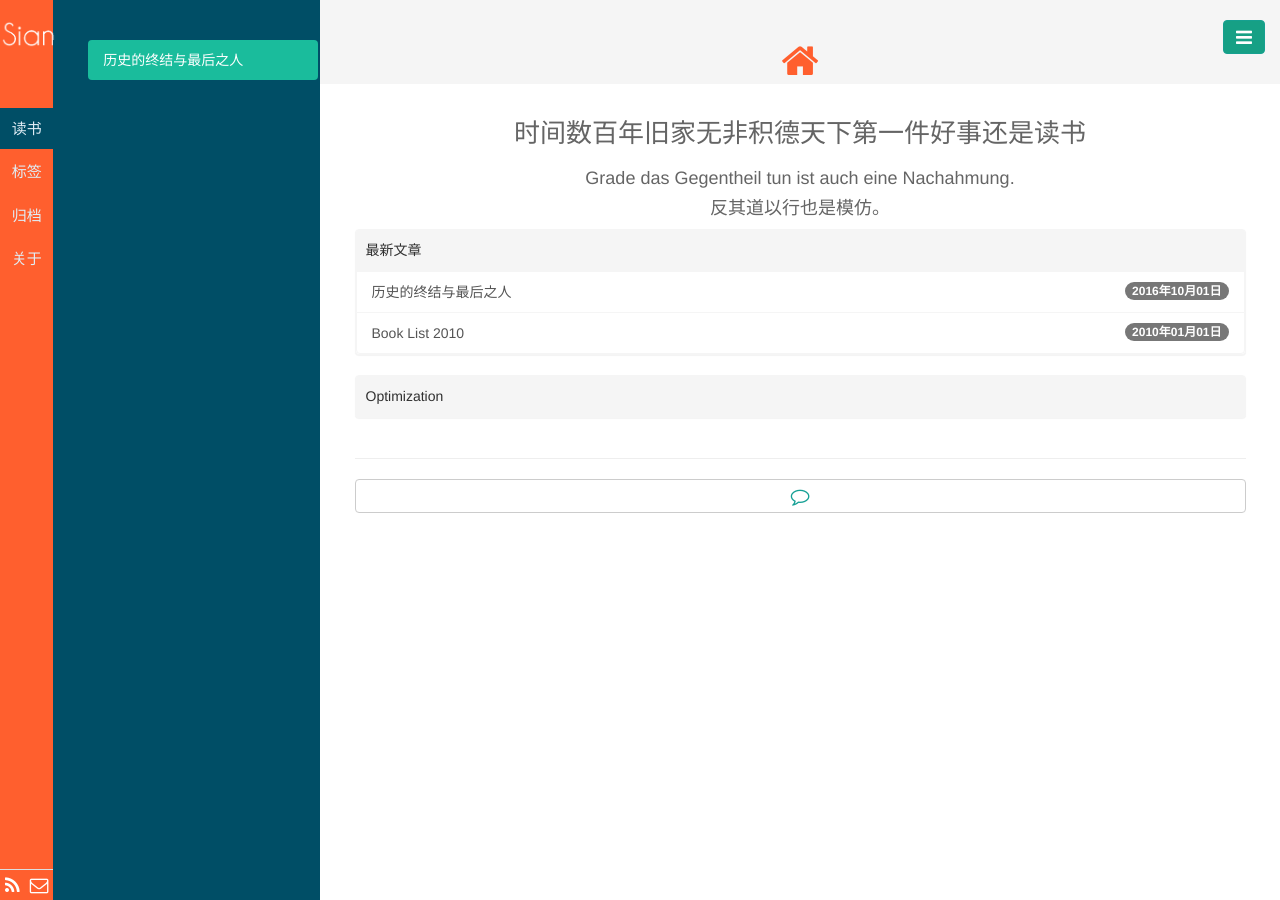
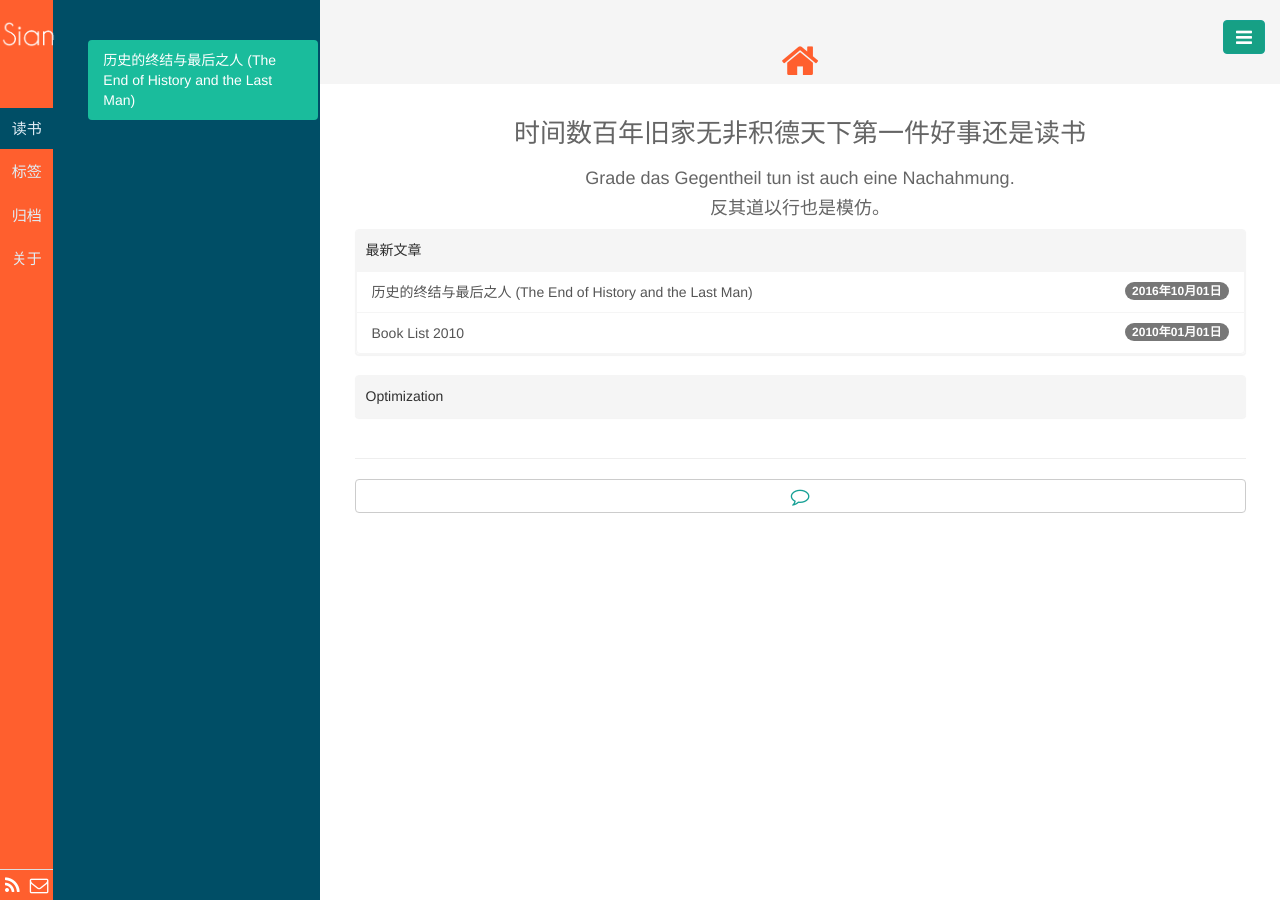
Before and after one commit to mathesse/mathesse.github.io, a Jekyll site: the page built from index.html, in a window 1280 px wide. Built offline with Jekyll 4.4.1, drawn with Linux system fonts in a browser that asks for light colours; the list of posts is cut into pages by our own code.

Commit message:
Update 2016-10-01-The-End-of-History-and-the-Last-Man.md

```diff
--- a/_posts/读书/2016-10-01-The-End-of-History-and-the-Last-Man.md
+++ b/_posts/读书/2016-10-01-The-End-of-History-and-the-Last-Man.md
@@ -1,13 +1,13 @@
 ---
 layout: book
-title: 历史的终结与最后之人
+title: 历史的终结与最后之人 (The End of History and the Last Man)
 category: 读书
-tags: 书摘 政治
-keywords: 阅读,2016
+tags: books politics 2016
+keywords: 阅读 2016
 books:
-    - title: 历史的终结与最后之人
+    - title: 历史的终结与最后之人 (The End of History and the Last Man)
       status: reading在读
-      tags: 书摘 政治
+      tags: books politics
       author: 〔美〕弗朗西斯·福山
       publisher: 广西师范大学出版社
       language: 中文 译文
@@ -17,7 +17,6 @@ books:
       covername: 历史的终结与最后之人
       description:
 ---
-
 ### Intro
 
 在本书中，福山提出，有两大力量在共同推动着人类历史的前进，一个是现代自然科学的逻辑，一个是黑格尔—科耶夫所谓的“寻求承认的斗争”：前者驱使人类通过合理的经济过程满足无限扩张的欲望，后者则驱使人类寻求平等的承认。
```
